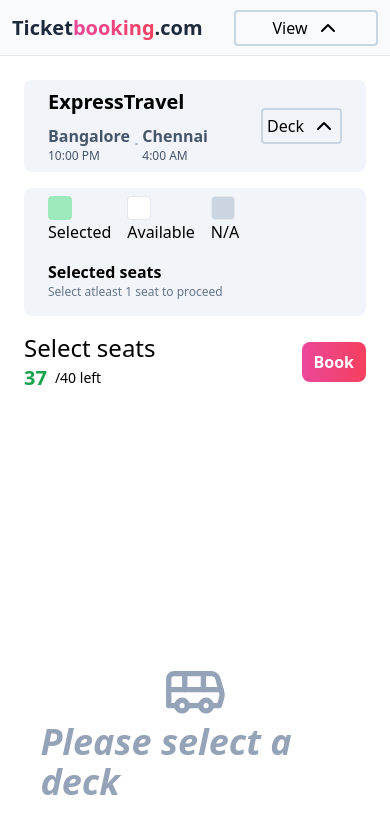
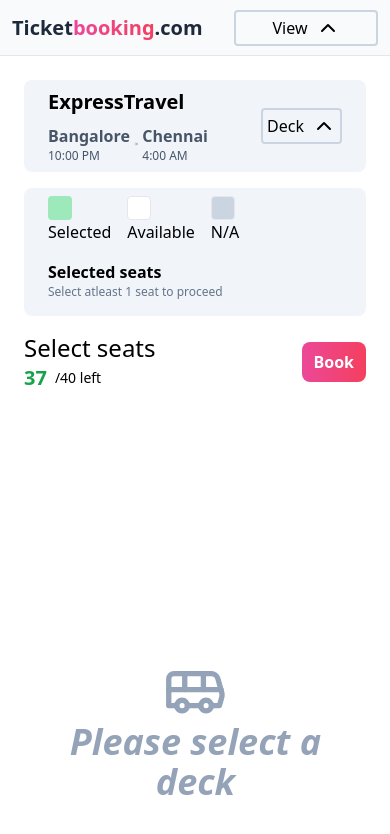
Before and after one commit to Mvishal123/bus-ticket-booking, a React (Vite) app: page /booking/1 in a window 390 px wide. Shown: the top 834 px of the page. Built offline with nearby package versions, Linux system fonts and the light colour scheme.

Commit message:
ui: fixed responsiveness

```diff
--- a/src/components/pages/bus-booking.tsx
+++ b/src/components/pages/bus-booking.tsx
@@ -175,7 +175,8 @@ const BusBooking = () => {
           </div>
         </div>
       )}
-      <section className="bg-slate-100 px-6 md:px-12 py-2 rounded-lg flex justify-between items-center">
+
+      <section className="bg-slate-100 px-6 md:px-12 py-2 rounded-lg flex justify-between items-center ">
         {/* sec1 */}
         <div className="w-40 md:w-56">
           <h1 className="font-bold text-xl">{busDetails?.busBrand}</h1>
@@ -262,7 +263,7 @@ const BusBooking = () => {
       </section>
 
       {/* Bus layout */}
-      <section className="flex flex-wrap justify-center items-center min-h-[80vh] sm:min-h-[55vh] px-4 -rotate-90 sm:rotate-0">
+      <section className="flex flex-wrap justify-center items-center min-h-[80vh] sm:min-h-[55vh] px-4 -rotate-90 sm:rotate-0 overflow-hidden">
         {seatState &&
           (type === "lower" ? (
             <div>
@@ -281,7 +282,7 @@ const BusBooking = () => {
           ) : (
             <div className="rotate-90 sm:rotate-0 flex flex-col items-center text-slate-400">
               <Bus className="h-16 w-16" />
-              <h1 className="text-4xl font-semibold  italic">
+              <h1 className="text-4xl font-semibold  text-center italic">
                 Please select a deck
               </h1>
             </div>
--- a/src/index.css
+++ b/src/index.css
@@ -32,3 +32,7 @@
 ::-webkit-scrollbar-thumb:active {
   background: #808080;
 }
+
+body {
+  overflow-x: hidden;
+}
```
